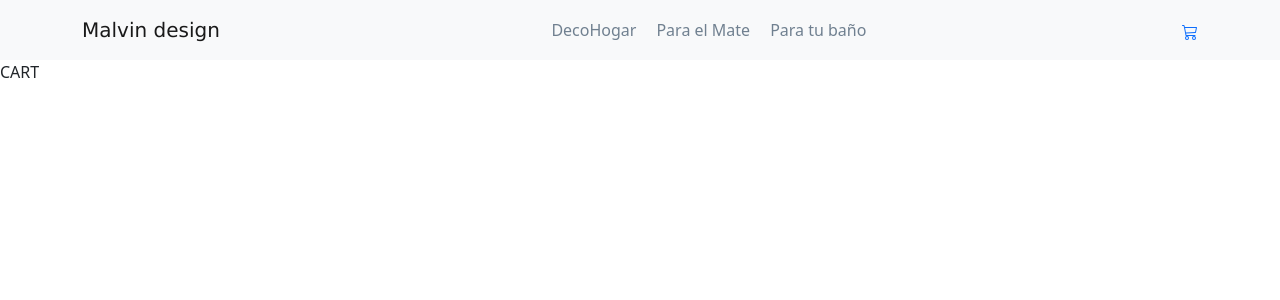
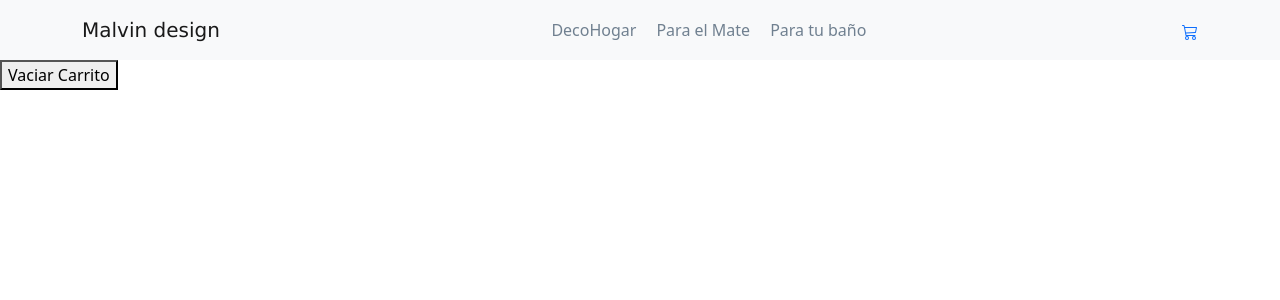
Before and after one commit to Rafaelwut/ecommerce-wuthrich, a React (Create React App) app: page /cart in a window 1280 px wide. Shown: the top 300 px of the page. Built offline with nearby package versions, Linux system fonts and the light colour scheme.

Commit message:
Desafio CartContext

```diff
--- a/src/App.js
+++ b/src/App.js
@@ -6,6 +6,7 @@ import NavBar from './components/NavBar/NavBar';
 import ItemListContainer from './components/ItemListContainer/ItemListContainer';
 import ItemDetailContainer from './components/ItemDetailContainer/ItemDetailContainer';
 import Cart from './components/Cart/Cart';
+import { CartContextProvider } from './components/context/cartContext';
 
 
 
@@ -15,6 +16,7 @@ function App() {
 
 
   return (
+    <CartContextProvider>
 
       <BrowserRouter>
 
@@ -31,6 +33,10 @@ function App() {
 
       </BrowserRouter>
 
+    </CartContextProvider>
+
+
+
   );
 }
 
--- a/src/components/Cart/Cart.js
+++ b/src/components/Cart/Cart.js
@@ -1,9 +1,16 @@
 import React from 'react'
+import { useCartContext } from '../context/cartContext'
+
+
 
 const Cart = () => {
+
+    const { cartList, vaciarCarrito } = useCartContext ()
+
     return (
         <div>
-            CART
+            {cartList.map(prod => <li key={prod.id}>{prod.nombre} - cantidad: {prod.cantidad} - precio x unidad: ${prod.precio} </li>)}
+            <button onClick={vaciarCarrito}>Vaciar Carrito</button>
         </div>
     )
 }
--- a/src/components/ItemDetailContainer/ItemDetail/ItemDetail.js
+++ b/src/components/ItemDetailContainer/ItemDetail/ItemDetail.js
@@ -1,16 +1,20 @@
 import React, { useState } from 'react'
 import { Link } from 'react-router-dom'
 import ItemCount from '../../ItemListContainer/ItemCount'
+import { useCartContext } from '../../context/cartContext'
 import "../../ItemListContainer/miCss.css"
 
 
 const ItemDetail = ( {producto} ) => {
 
+    const  {agregarAlCarrito} = useCartContext()
+
     const [ show, setShow] = useState(true)
 
     const onAdd = (contador) => {
         setShow(false)
-        // sumarCarrito({...producto, cantidad: contador})
+        agregarAlCarrito( {...producto, cantidad: contador} )
+
     }
 
     return (
--- /dev/null
+++ b/src/components/context/cartContext.js
@@ -0,0 +1,64 @@
+// Creamos el contexto
+import { useState, useContext, createContext } from "react"
+
+const cartContext = createContext([])
+
+
+// función que me evita importar el useContext en todos los archivos
+export function useCartContext(){
+    return useContext(cartContext)
+}
+
+
+
+// Creamos el componente que maneja el contexto
+
+export const CartContextProvider = ({children}) => {
+    // Estados y funciones globales
+    const [cartList, setCartList] = useState([])
+
+    function agregarAlCarrito(items){
+        // -1 si no lo encuentra
+        const indice= cartList.findIndex(i => i.id === items.id)
+
+        if(indice > -1){
+            const qtyVieja = cartList[indice].cantidad
+
+            let cantidadNueva = qtyVieja + items.cantidad
+
+            cartList[indice].cantidad = cantidadNueva
+
+            let arrayAuxiliar = [...cartList]
+            setCartList(arrayAuxiliar)
+        }else{
+            setCartList([...cartList, items])
+        }
+
+    }
+
+    function vaciarCarrito(){
+        setCartList([])
+    }
+
+
+    const precioTotal = () =>{
+        return cartList.reduce((acum, valor) => (acum +(valor.cantidad * valor.precio)),0)
+    }
+
+    const cantidadItem = () => {
+        return cartList.reduce((acum, item) => acum = acum + item.cantidad, 0)
+    }
+
+    return(
+        <cartContext.Provider value={{
+            cartList,
+            agregarAlCarrito,
+            vaciarCarrito,
+            precioTotal,
+            cantidadItem
+
+        }}>
+            {children}
+        </cartContext.Provider>
+    )
+}
```
Lines whose indentation alone changed are shown as unchanged.
